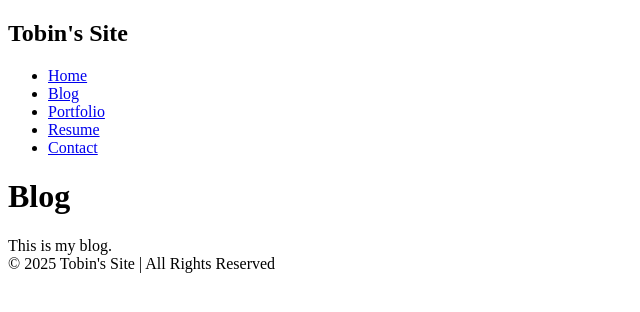
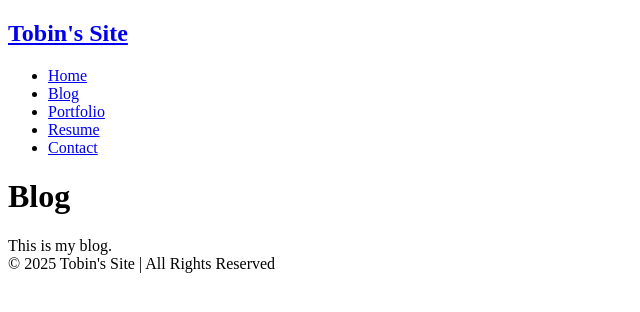
Before and after one commit to sipactivism/sipactivism.github.io, a plain HTML site: page blog.html in a window 1280 px wide. Shown: the whole page, without its empty margins (0-640 px from the left). Drawn offline with Linux system fonts and the light colour scheme.

Commit message:
feat: add link to index.html to all h1 logos in navbar

```diff
--- a/blog.html
+++ b/blog.html
@@ -6,7 +6,7 @@
   </head>
   <body>
     <nav class="navbar">
-      <h1 class="logo">Tobin's Site</h1>
+      <h1 class="logo"><a href="index.html">Tobin's Site</a></h1>
       <ul class="nav-list">
         <li><a href="index.html">Home</a></li>
         <li><a href="blog.html">Blog</a></li>
```
Also changed, not shown: contact.html (+1 -1 lines), portfolio.html (+1 -1 lines), resume.html (+1 -1 lines).
